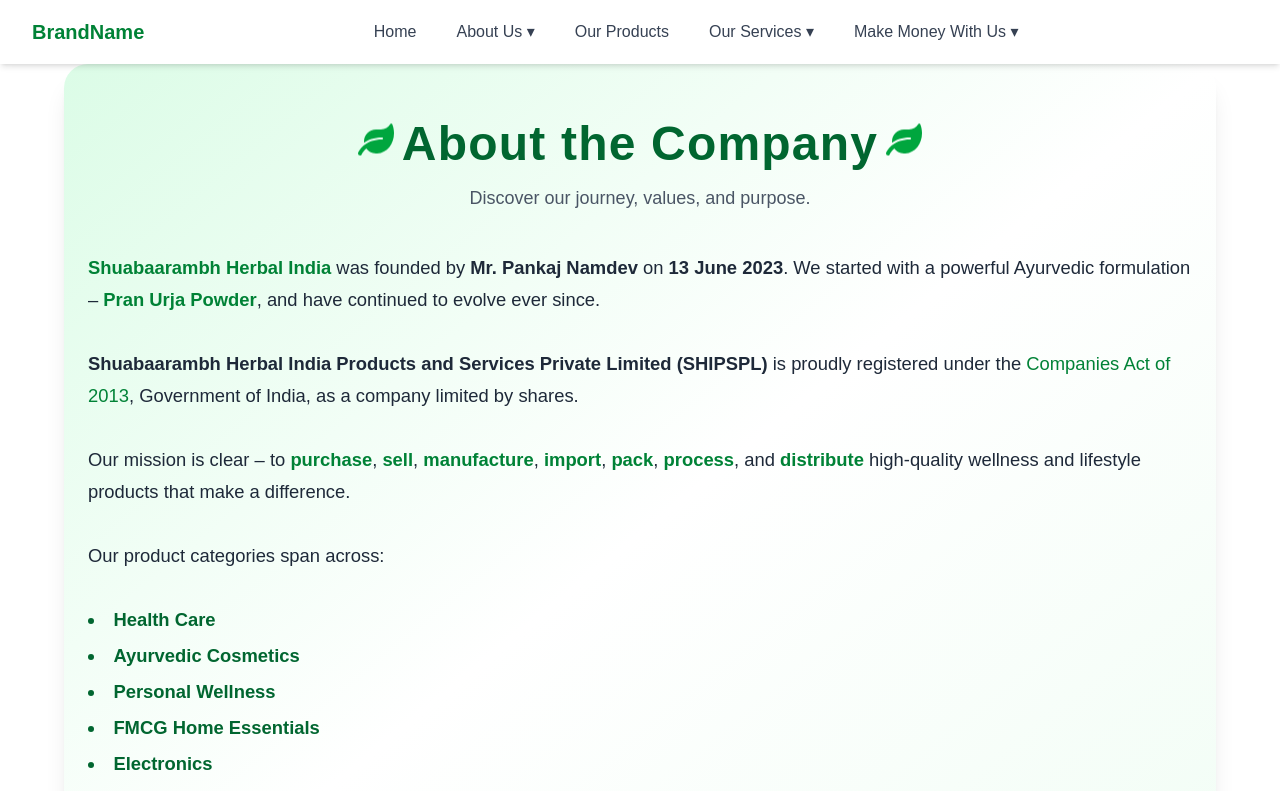
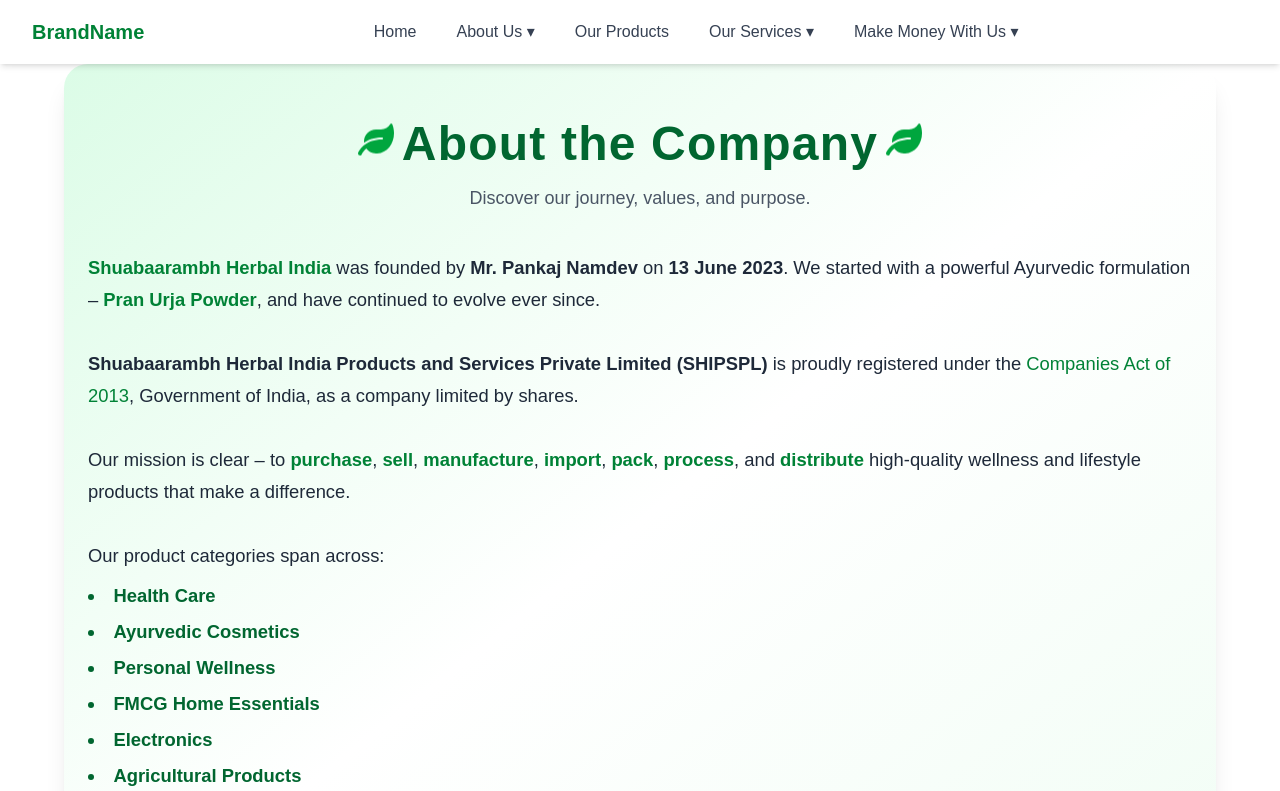
Before and after one commit to yasshikasah362/project1, a Next.js app: page /about/company in a window 1280 px wide. Shown: the top 791 px of the page. Built offline with nearby package versions, Linux system fonts and the light colour scheme.

Commit message:
change in about page

```diff
--- a/app/about/company/page.tsx
+++ b/app/about/company/page.tsx
@@ -28,7 +28,8 @@
         </p>
 
         {/* No <p> tag wrapping the <ul> anymore */}
-        <p>Our product categories span across:</p>
+        Our product categories span across:
+
         <ul className="list-disc list-inside mt-2 space-y-1 text-green-800 font-semibold">
           <li>Health Care</li>
           <li>Ayurvedic Cosmetics</li>
```
